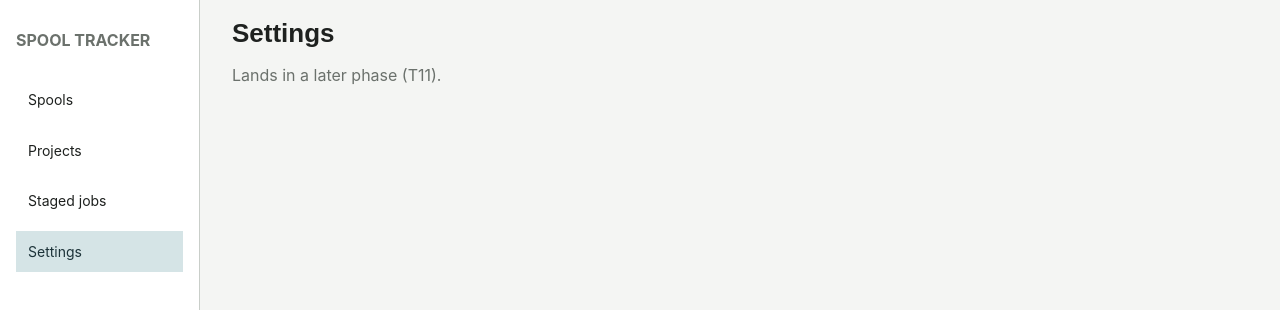
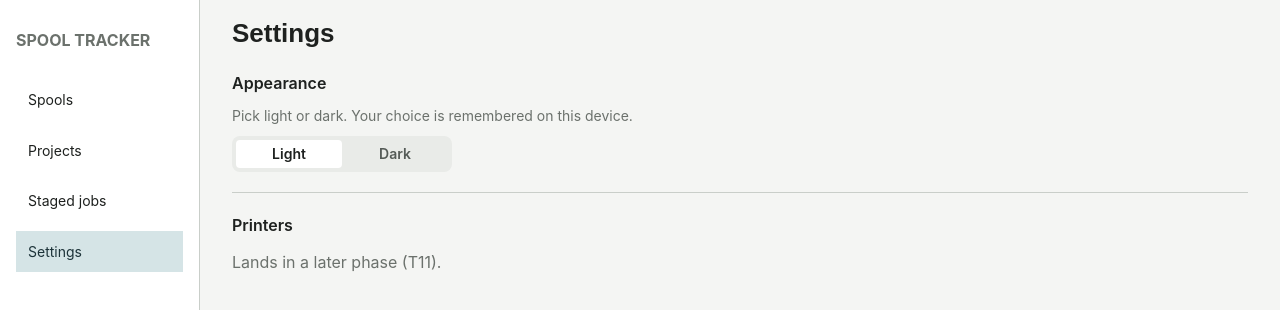
Before and after one commit to TimothyLai77/spool-tracker, a React (Vite) app in the folder frontend/: page /settings in a window 1280 px wide. Shown: the top 310 px of the page. Built offline with nearby package versions, Linux system fonts and the light colour scheme.

Commit message:
UI: light/dark mode toggle in Settings (ui-plan §4) — Light/Dark segmented control on the existing localStorage color-scheme manager

```diff
--- a/frontend/src/pages/SettingsPage.tsx
+++ b/frontend/src/pages/SettingsPage.tsx
@@ -1,13 +1,60 @@
-import { Container, Stack, Text, Title } from "@mantine/core";
+import {
+  Container,
+  Divider,
+  SegmentedControl,
+  Stack,
+  Text,
+  Title,
+  useMantineColorScheme,
+} from "@mantine/core";
 
-/** Settings page (T11: printers + AMS mappings). Placeholder for now. */
-const SettingsPage = () => (
+/**
+ * Settings page.
+ *
+ * Appearance (ui-plan §4): the color-scheme toggle lives here on both sizes —
+ * one place, less chrome. The choice is persisted across reloads by the
+ * `localStorageColorSchemeManager` wired up in `main.tsx` (key
+ * `spool-tracker:color-scheme`); the segmented control just reads and writes
+ * that state through `useMantineColorScheme`.
+ *
+ * Printers + AMS mappings land in a later phase (T11).
+ */
+const SettingsPage = () => {
+  const { colorScheme, setColorScheme } = useMantineColorScheme();
+
+  return (
     <Container size="lg">
+      <Stack gap="lg">
+        <Title order={2}>Settings</Title>
+
+        {/* Appearance */}
+        <Stack gap="xs">
+          <Text fw={600}>Appearance</Text>
+          <Text c="dimmed" size="sm">
+            Pick light or dark. Your choice is remembered on this device.
+          </Text>
+          <SegmentedControl
+            value={colorScheme}
+            onChange={setColorScheme}
+            aria-label="Color scheme"
+            data={[
+              { value: "light", label: "Light" },
+              { value: "dark", label: "Dark" },
+            ]}
+            style={{ width: 220 }}
+          />
+        </Stack>
+
+        <Divider />
+
+        {/* Printers (T11) */}
         <Stack gap="sm">
-      <Title order={2}>Settings</Title>
+          <Text fw={600}>Printers</Text>
           <Text c="dimmed">Lands in a later phase (T11).</Text>
+        </Stack>
       </Stack>
     </Container>
   );
+};
 
 export default SettingsPage;
```
Lines whose indentation alone changed are shown as unchanged.
